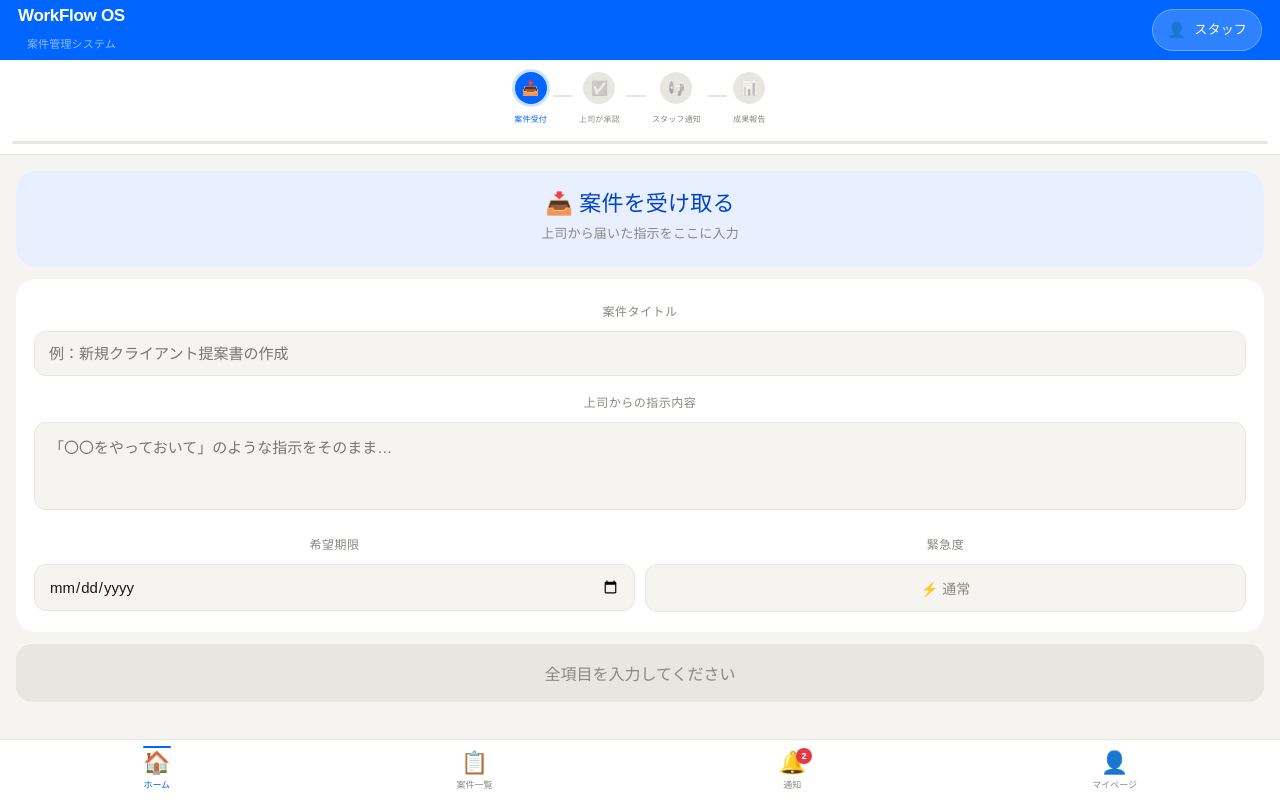
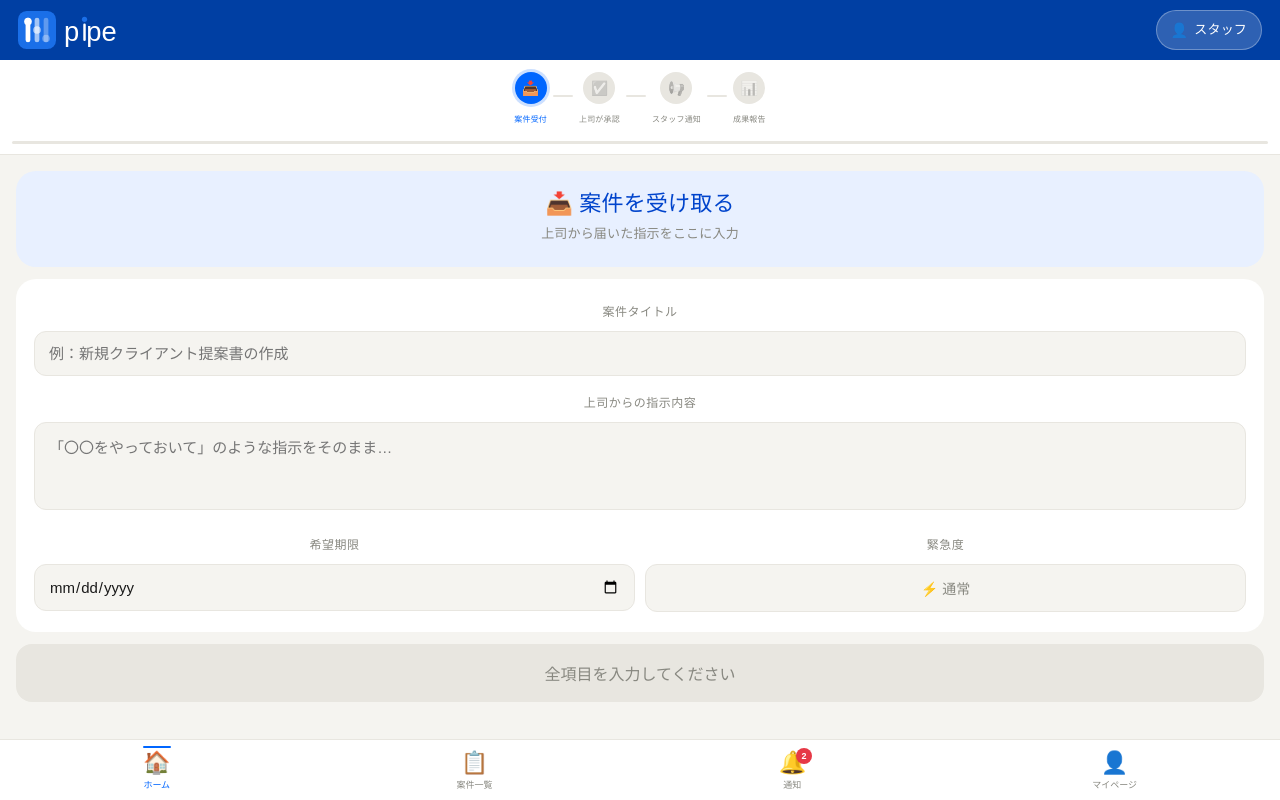
Before and after one commit to sochicguguc-beep/my-workflow, a React (Vite) app: page / in a window 1280 px wide. Built offline with nearby package versions, Linux system fonts and the light colour scheme.

Commit message:
スタッフヘッダー背景色を濃紺に変更

```diff
--- a/src/App.jsx
+++ b/src/App.jsx
@@ -2,7 +2,7 @@ import { useState } from "react";
 
 // ─── THEMES ──────────────────────────────────────────────────────────────────
 const THEME = {
-  staff:     { accent:"#0066FF", accentSoft:"#E8F0FF", accentText:"#0044CC", headerBg:"#0066FF",  label:"スタッフ", emoji:"👤" },
+  staff:     { accent:"#0066FF", accentSoft:"#E8F0FF", accentText:"#0044CC", headerBg:"#003FA3",  label:"スタッフ", emoji:"👤" },
   boss:      { accent:"#B45309", accentSoft:"#FFF7ED", accentText:"#92400E", headerBg:"#1C1917",  label:"上司",     emoji:"👔" },
   president: { accent:"#7C3AED", accentSoft:"#F5F0FF", accentText:"#5B21B6", headerBg:"#1E1035",  label:"社長",     emoji:"👑" },
 };
@@ -127,21 +127,63 @@ function Toast({ msg, accent }) {
 
 // ─── FIXED HEADER ────────────────────────────────────────────────────────────
 
+function PipeLogo({ size=36 }) {
+  const ic = size;
+  const r  = ic * 0.225;       // rx
+  const bw = ic * 0.125;       // 棒の幅
+  const br = ic * 0.0625;      // 棒rx
+  const py = ic * 0.175;       // 棒のy開始（上余白）
+  const ph = ic * 0.65;        // 棒の高さ
+  const cr = ic * 0.10;        // 丸の半径
+  const cx1 = ic * 0.2625, cx2 = ic * 0.5, cx3 = ic * 0.7375;
+  const cy1 = py + cr;                   // 左：上端
+  const cy2 = py + ph / 2;              // 中：中央
+  const cy3 = py + ph - cr;             // 右：下端
+  const fs  = size * 0.72;
+  const tw  = fs * 0.62;                // p の幅の概算
+
+  return (
+    <div style={{ display:"flex", alignItems:"center", gap: size * 0.22 }}>
+      {/* アイコン */}
+      <svg width={ic} height={ic} viewBox={`0 0 ${ic} ${ic}`}>
+        <rect x="0" y="0" width={ic} height={ic} rx={r} fill="#1A6FE8"/>
+        {/* 左 */}
+        <rect x={cx1-bw/2} y={py} width={bw} height={ph} rx={br} fill="white" opacity="1"/>
+        <circle cx={cx1} cy={cy1} r={cr} fill="white" opacity="1"/>
+        {/* 中 */}
+        <rect x={cx2-bw/2} y={py} width={bw} height={ph} rx={br} fill="white" opacity="0.6"/>
+        <circle cx={cx2} cy={cy2} r={cr} fill="white" opacity="0.6"/>
+        {/* 右 */}
+        <rect x={cx3-bw/2} y={py} width={bw} height={ph} rx={br} fill="white" opacity="0.3"/>
+        <circle cx={cx3} cy={cy3} r={cr} fill="white" opacity="0.3"/>
+      </svg>
+
+      {/* ワードマーク */}
+      <svg width={tw*4.2} height={ic} viewBox={`0 0 ${tw*4.2} ${ic}`}>
+        {/* p */}
+        <text x="0" y={ic*0.78} style={{ fontFamily:"sans-serif", fontSize:fs, fontWeight:500, fill:"white" }}>p</text>
+        {/* i: 青ドット＋白縦棒 */}
+        <circle cx={tw+fs*0.13} cy={ic*0.22} r={fs*0.095} fill="#1A6FE8"/>
+        <rect x={tw+fs*0.085} y={ic*0.33} width={fs*0.09} height={ic*0.46} rx={fs*0.045} fill="white"/>
+        {/* pe */}
+        <text x={tw+fs*0.19} y={ic*0.78} style={{ fontFamily:"sans-serif", fontSize:fs, fontWeight:500, fill:"white" }}>pe</text>
+      </svg>
+    </div>
+  );
+}
+
 function AppHeader({ role }) {
   const th = THEME[role];
   return (
     <div style={{ position:"fixed", top:0, left:0, right:0, zIndex:500, background:th.headerBg, paddingTop:"env(safe-area-inset-top)" }}>
-      <div style={{ display:"flex", alignItems:"center", justifyContent:"space-between", padding:"14px 18px", height:60 }}>
-        <div>
-          <div style={{ fontSize:17, fontWeight:900, color:"white", letterSpacing:"-.3px" }}>WorkFlow OS</div>
-          <div style={{ fontSize:11, color:"rgba(255,255,255,0.55)", marginTop:1 }}>案件管理システム</div>
-        </div>
+      <div style={{ display:"flex", alignItems:"center", justifyContent:"space-between", padding:"12px 18px", height:60 }}>
+        <PipeLogo size={38}/>
         <div style={{
-          display:"flex", alignItems:"center", gap:8,
+          display:"flex", alignItems:"center", gap:6,
           background:"rgba(255,255,255,0.18)", border:"1.5px solid rgba(255,255,255,0.3)",
-          borderRadius:24, padding:"7px 14px",
+          borderRadius:24, padding:"6px 14px",
         }}>
-          <span style={{ fontSize:15 }}>{th.emoji}</span>
+          <span style={{ fontSize:14 }}>{th.emoji}</span>
           <span style={{ fontSize:13, fontWeight:800, color:"white" }}>{th.label}</span>
         </div>
       </div>
```
